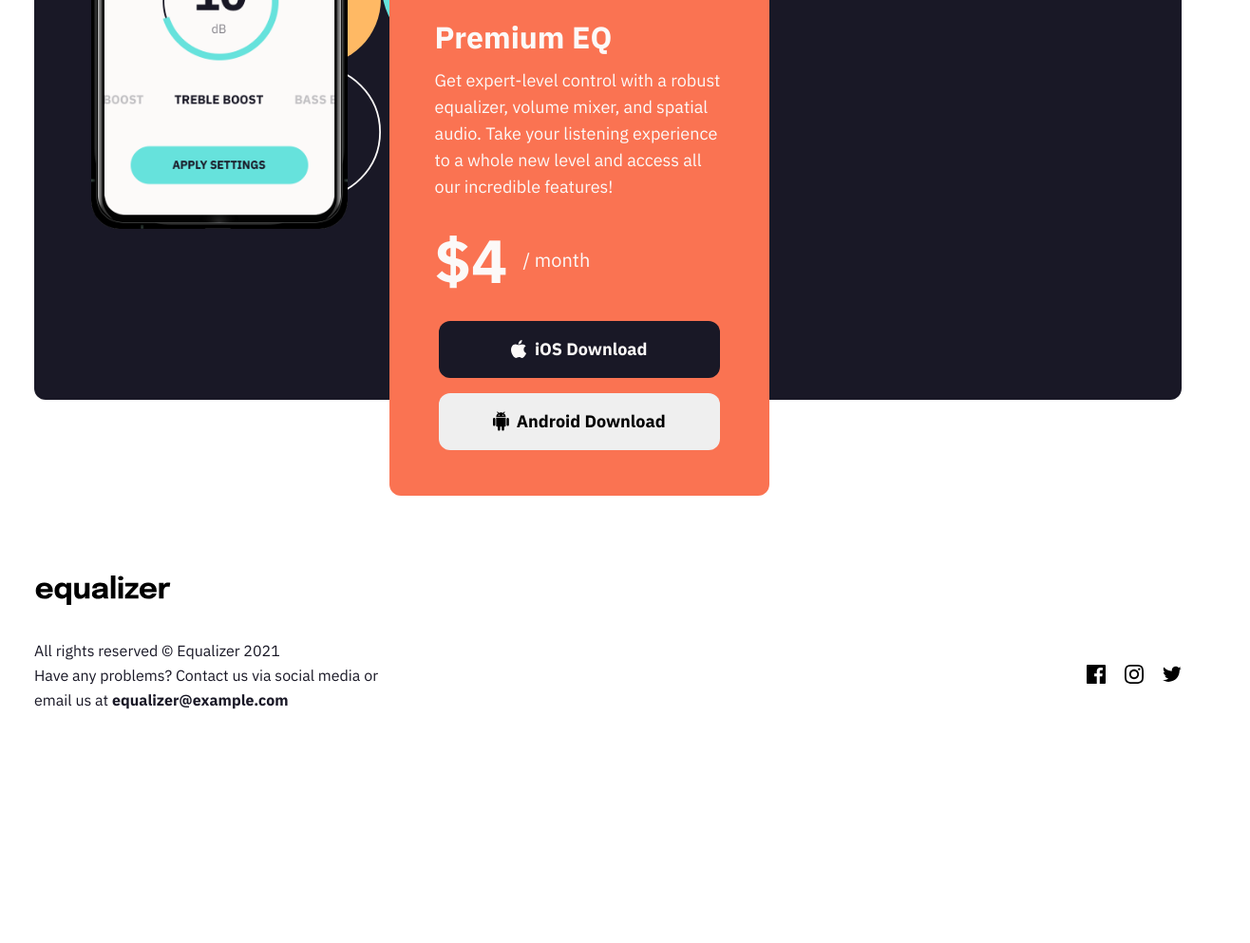
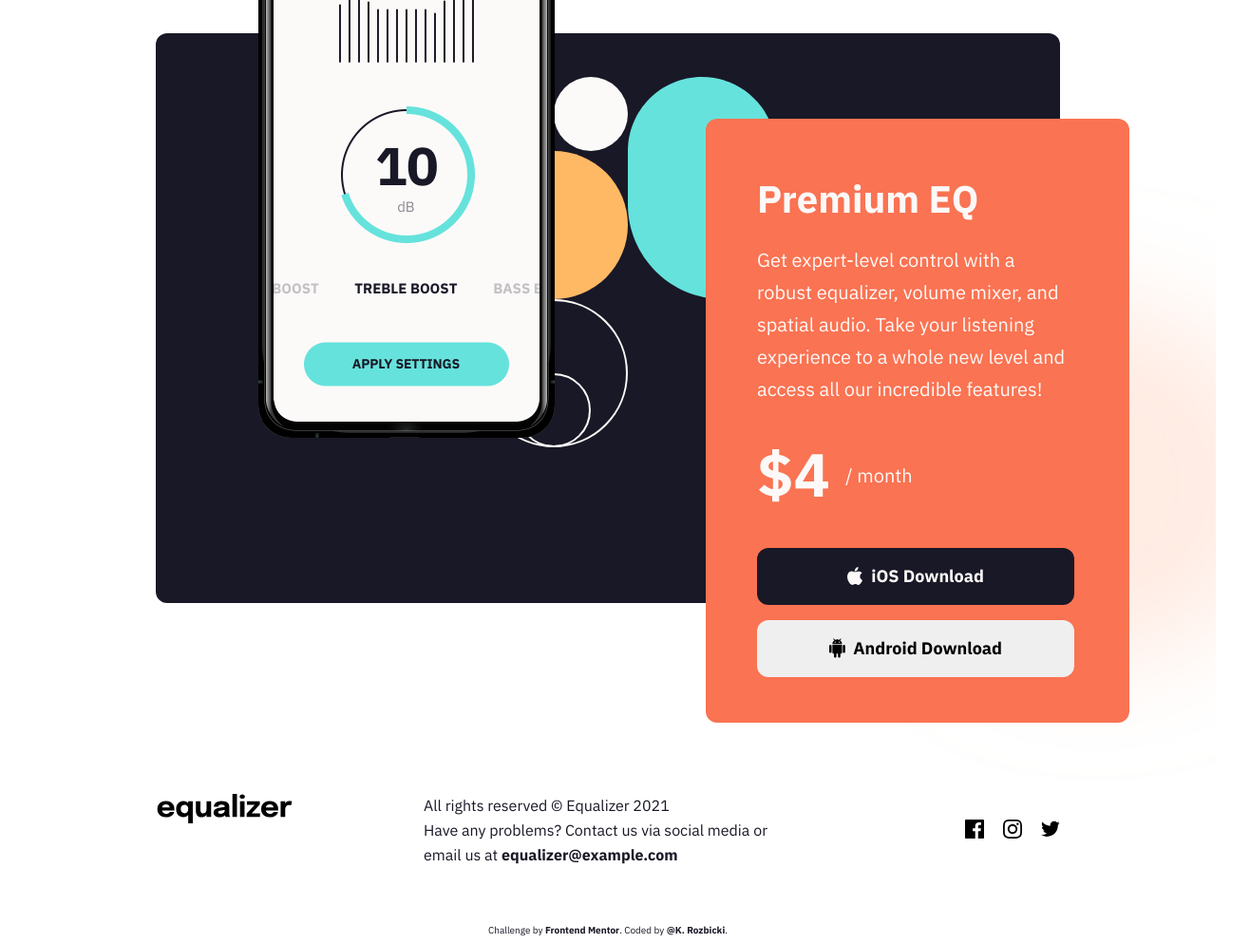
Before and after one commit to KrzysztofRozbicki/fem-challenge-2, a plain HTML site: page index.html in a window 1280 px wide. Shown: the part 952-1945 px from the top of the page at 95% size, 1316 px wide, since content can reach past the window. Before the commit the page ends 1790 px from the top, so only its background shows below. Drawn offline with Linux system fonts and the light colour scheme.

Commit message:
Final draft v.1.0

```diff
--- a/index.html
+++ b/index.html
@@ -102,6 +102,11 @@
           </div>
         </div>
       </div>
+      <div class="attribution">
+        Challenge by
+        <a href="https://www.frontendmentor.io?ref=challenge" target="_blank">Frontend Mentor</a>.
+        Coded by <a href="https://pogbit.com/">@K. Rozbicki</a>.
+      </div>
     </footer>
   </body>
 </html>
--- a/sass/components/_button.scss
+++ b/sass/components/_button.scss
@@ -24,3 +24,19 @@
     }
   }
 }
+
+@media (min-width: 70em) {
+  .button {
+    width: 20.875rem;
+  }
+  .button--ios:hover,
+  .button--ios:focus {
+    background-color: $c-accent-600;
+    cursor: pointer;
+  }
+  .button--android:hover,
+  .button--android:focus {
+    background-color: $c-accent-400;
+    cursor: pointer;
+  }
+}
--- a/sass/components/_cta.scss
+++ b/sass/components/_cta.scss
@@ -86,3 +86,41 @@
     left: 32%;
   }
 }
+
+@media (min-width: 70em) {
+  .cta {
+    padding-inline: 10.25rem;
+  }
+  .cta__photo {
+    width: 19.5rem;
+    top: -13.5rem;
+    left: 17rem;
+  }
+  .cta__background__decoration {
+    width: 312px;
+    height: 468px;
+    left: 341px;
+  }
+  .cta__header {
+    font-size: $fs-primary-250;
+    line-height: 1.3;
+    margin-bottom: 1.375rem;
+  }
+  .cta__text {
+    font-size: $fs-primary-125;
+    line-height: 1.7;
+    margin-bottom: 2.5rem;
+  }
+  .cta__price {
+    font-size: $fs-primary-400;
+    margin-bottom: 2.875rem;
+  }
+  .cta__box {
+    width: 446px;
+    padding: 3.625rem 3.625rem 3rem 3.375rem;
+    padding-bottom: 3rem;
+    transform: translate(0, 0);
+    top: 90px;
+    left: 743px;
+  }
+}
--- a/sass/components/_footer.scss
+++ b/sass/components/_footer.scss
@@ -2,6 +2,7 @@
 @use '../components/typography' as *;
 
 .footer {
+  position: relative;
   &__box {
     display: flex;
     flex-direction: column;
@@ -26,3 +27,10 @@
     align-items: center;
   }
 }
+
+@media (min-width: 70em) {
+  .footer__box {
+    margin: 0;
+    flex-grow: 1;
+  }
+}
--- a/sass/components/_hero.scss
+++ b/sass/components/_hero.scss
@@ -30,3 +30,16 @@
     margin-bottom: 8.5rem;
   }
 }
+
+@media (min-width: 70em) {
+  .hero__header {
+    font-size: $fs-primary-550;
+    letter-spacing: -1px;
+    max-width: 1015px;
+  }
+  .hero__text {
+    font-size: $fs-primary-125;
+    line-height: 1.7;
+    max-width: 825px;
+  }
+}
--- a/sass/components/_wrapper.scss
+++ b/sass/components/_wrapper.scss
@@ -30,3 +30,20 @@
     padding-bottom: 5.5rem;
   }
 }
+
+@media (min-width: 70em) {
+  .wrapper {
+    padding-inline: 10.25rem;
+  }
+  .wrapper--hero {
+    padding: 8rem 16.25rem 20rem 10.25rem;
+    max-width: 100%;
+  }
+  .wrapper--footer {
+    padding-top: 12.5rem;
+    padding-bottom: 5rem;
+    display: flex;
+    justify-content: space-between;
+    gap: 8.5rem;
+  }
+}
--- a/sass/main.scss
+++ b/sass/main.scss
@@ -6,7 +6,7 @@
   font-family: 'IBM Plex Sans', sans-serif;
   color: $c-primary-700;
   background-image: url('../assets/bg-main-mobile.png');
-  background-position-y: -15rem;
+  background-position-y: -16rem;
   background-repeat: no-repeat;
   font-size: $fs-primary-100;
   &__decoration {
@@ -31,7 +31,7 @@
 @media (min-width: 30em) {
   .body {
     background-image: url('../assets/bg-main-tablet.png');
-    background-position: -26rem -16rem;
+    background-position-x: -26rem;
   }
   .body__decoration {
     width: 16.5rem;
@@ -45,3 +45,27 @@
     padding-top: 3.875rem;
   }
 }
+
+@media (min-width: 70em) {
+  .body {
+    background-image: url('../assets/bg-main-desktop.png');
+  }
+  .body__decoration {
+    right: 0;
+  }
+}
+
+.attribution {
+  width: calc(100vw - 3rem);
+  position: absolute;
+  bottom: 0.5rem;
+  left: 50%;
+  transform: translateX(-50%);
+  font-size: max(10px, 1vh);
+  text-align: center;
+}
+
+.attribution a {
+  color: $c-primary-700;
+  font-weight: 700;
+}
```
Also changed, not shown: css/main.min.css, 1 other file.
